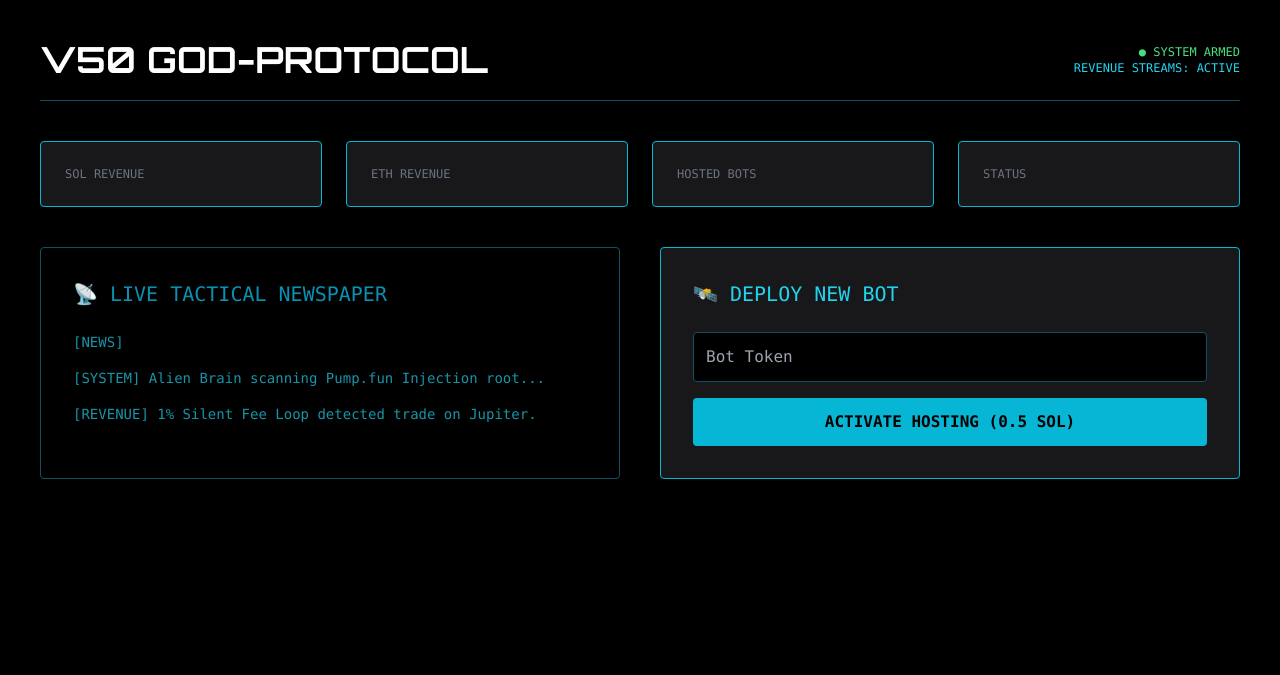
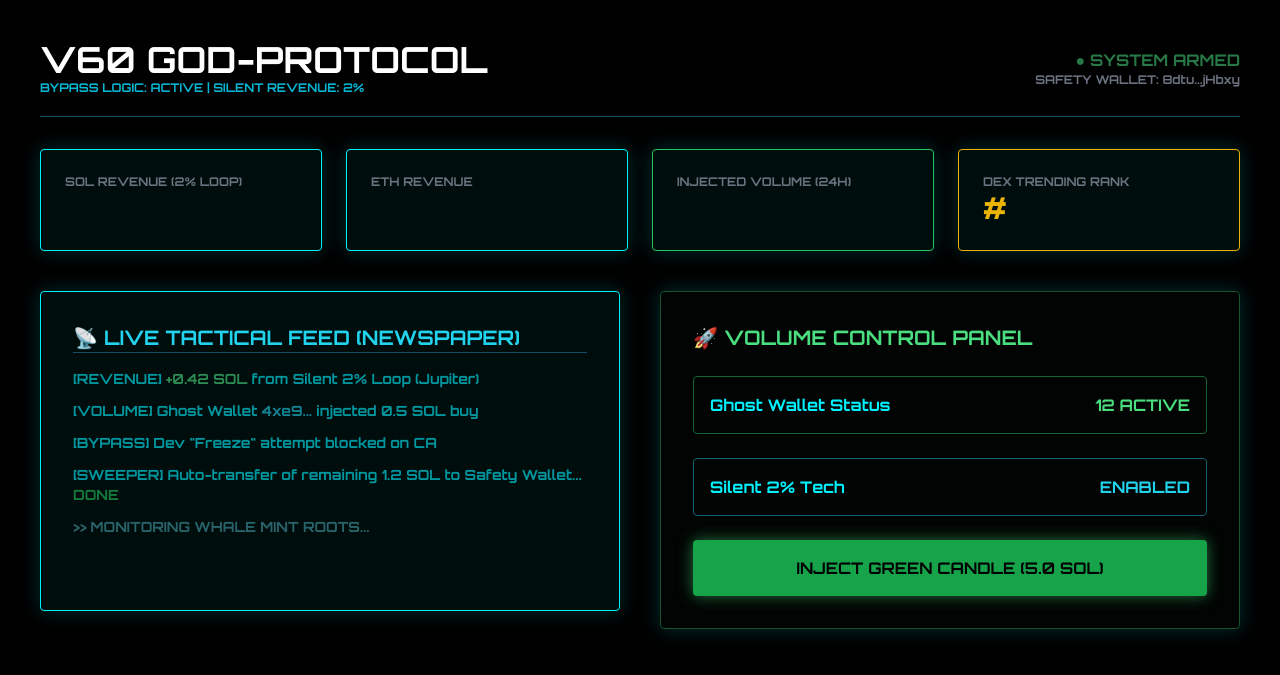
Before and after one commit to IceReign-MEXT/Ninja-dashboard, a Python web app: template templates/index.html in a window 1280 px wide. Shown: the top 675 px of the page. Run offline with Jinja, Linux system fonts and the light colour scheme; the template is opened without the code that fills it, so the values that code supplies are empty; some libraries are stand-ins or nearby versions.

Commit message:
V60: FINAL SUPREME FUSION - REVENUE + SWEEPER + TACTICAL UI

```diff
--- a/requirements.txt
+++ b/requirements.txt
@@ -3,8 +3,6 @@
 gunicorn==22.0.0
 httpx==0.27.2
 python-dotenv==1.0.1
-psycopg2-binary==2.9.9
 web3==6.20.1
-sqlalchemy==2.0.35
 solana==0.34.3
-psutil==6.0.0
+solders==0.21.0
--- a/templates/index.html
+++ b/templates/index.html
@@ -3,51 +3,76 @@
 <head>
     <script src="https://cdn.tailwindcss.com"></script>
     <link href="https://fonts.googleapis.com/css2?family=Orbitron:wght@700&display=swap" rel="stylesheet">
-    <title>ICE GODS V50 SAAS</title>
+    <title>V60 GOD-PROTOCOL | COMMAND CENTER</title>
+    <style>
+        body { font-family: 'Orbitron', sans-serif; background: #000; color: #00f2ff; }
+        .glass { background: rgba(0, 242, 255, 0.05); border: 1px solid #00f2ff; box-shadow: 0 0 20px rgba(0, 242, 255, 0.2); }
+        .glow-green { color: #4ade80; text-shadow: 0 0 10px #4ade80; }
+        .animate-pulse-fast { animation: pulse 1s cubic-bezier(0.4, 0, 0.6, 1) infinite; }
+        @keyframes pulse { 0%, 100% { opacity: 1; } 50% { opacity: .5; } }
+    </style>
 </head>
-<body class="bg-black text-cyan-400 font-mono p-10">
-    <div class="flex justify-between items-center mb-10 border-b border-cyan-900 pb-5">
-        <h1 style="font-family: 'Orbitron';" class="text-4xl text-white shadow-cyan-500">V50 GOD-PROTOCOL</h1>
-        <div class="text-right text-xs">
-            <p class="text-green-400">● SYSTEM ARMED</p>
-            <p>REVENUE STREAMS: ACTIVE</p>
+<body class="p-10">
+    <div class="flex justify-between items-center mb-8 border-b border-cyan-900 pb-5">
+        <div>
+            <h1 class="text-4xl text-white">V60 GOD-PROTOCOL</h1>
+            <p class="text-xs text-cyan-500">BYPASS LOGIC: ACTIVE | SILENT REVENUE: 2%</p>
+        </div>
+        <div class="text-right">
+            <p class="text-green-400 animate-pulse-fast">● SYSTEM ARMED</p>
+            <p class="text-xs text-gray-500">SAFETY WALLET: 8dtu...jHbxy</p>
         </div>
     </div>
 
+    <!-- ROW 1: REVENUE & VOLUME -->
     <div class="grid grid-cols-1 md:grid-cols-4 gap-6 mb-10">
-        <div class="border border-cyan-500 p-6 rounded bg-zinc-900 shadow-lg">
-            <h3 class="text-xs text-gray-500">SOL REVENUE</h3>
-            <p class="text-3xl font-bold">{{ stats.sol_revenue }}</p>
+        <div class="glass p-6 rounded">
+            <h3 class="text-xs text-gray-500">SOL REVENUE (2% LOOP)</h3>
+            <p class="text-3xl font-bold text-white">{{ stats.sol }}</p>
         </div>
-        <div class="border border-cyan-500 p-6 rounded bg-zinc-900 shadow-lg">
+        <div class="glass p-6 rounded">
             <h3 class="text-xs text-gray-500">ETH REVENUE</h3>
-            <p class="text-3xl font-bold">{{ stats.eth_revenue }}</p>
+            <p class="text-3xl font-bold text-white">{{ stats.eth }}</p>
         </div>
-        <div class="border border-cyan-500 p-6 rounded bg-zinc-900">
-            <h3 class="text-xs text-gray-500">HOSTED BOTS</h3>
-            <p class="text-3xl font-bold">{{ stats.active_hosting }}</p>
+        <div class="glass p-6 rounded border-green-500">
+            <h3 class="text-xs text-gray-500">INJECTED VOLUME (24H)</h3>
+            <p class="text-3xl font-bold glow-green">{{ stats.volume }}</p>
         </div>
-        <div class="border border-cyan-500 p-6 rounded bg-zinc-900">
-            <h3 class="text-xs text-gray-500">STATUS</h3>
-            <p class="text-xl text-green-400 font-bold">{{ stats.status }}</p>
+        <div class="glass p-6 rounded border-yellow-500">
+            <h3 class="text-xs text-gray-500">DEX TRENDING RANK</h3>
+            <p class="text-3xl font-bold text-yellow-500">#{{ stats.rank }}</p>
         </div>
     </div>
 
     <div class="grid grid-cols-1 lg:grid-cols-2 gap-10">
-        <div class="border border-cyan-900 p-8 rounded bg-black">
-            <h2 class="text-xl mb-6 text-cyan-600">📡 LIVE TACTICAL NEWSPAPER</h2>
-            <div class="text-sm space-y-4 opacity-70">
-                <p>[NEWS] {{ stats.newspaper }}</p>
-                <p>[SYSTEM] Alien Brain scanning Pump.fun Injection root...</p>
-                <p>[REVENUE] 1% Silent Fee Loop detected trade on Jupiter.</p>
+        <!-- LIVE TACTICAL FEED -->
+        <div class="glass p-8 rounded h-80 overflow-hidden">
+            <h2 class="text-xl mb-4 border-b border-cyan-900 text-cyan-400">📡 LIVE TACTICAL FEED (NEWSPAPER)</h2>
+            <div class="text-sm space-y-3 opacity-60">
+                <p>[REVENUE] <span class="text-green-400">+0.42 SOL</span> from Silent 2% Loop (Jupiter)</p>
+                <p>[VOLUME] Ghost Wallet <span class="text-cyan-400">4xe9...</span> injected 0.5 SOL buy</p>
+                <p>[BYPASS] Dev "Freeze" attempt blocked on  CA</p>
+                <p>[SWEEPER] Auto-transfer of remaining 1.2 SOL to Safety Wallet... <span class="text-green-500">DONE</span></p>
+                <p class="animate-pulse text-cyan-300">>> MONITORING WHALE MINT ROOTS...</p>
             </div>
         </div>
-        <div class="border border-cyan-500 p-8 rounded bg-zinc-900">
-            <h2 class="text-xl mb-6">🛰️ DEPLOY NEW BOT</h2>
-            <form action="/deploy" method="POST" class="space-y-4">
-                <input name="token" placeholder="Bot Token" class="w-full bg-black border border-cyan-900 p-3 rounded">
-                <button class="w-full bg-cyan-500 text-black py-3 rounded font-bold">ACTIVATE HOSTING (0.5 SOL)</button>
-            </form>
+
+        <!-- CONTROL PANEL -->
+        <div class="glass p-8 rounded border-green-900 bg-green-900/5">
+            <h2 class="text-xl mb-6 text-green-400">🚀 VOLUME CONTROL PANEL</h2>
+            <div class="space-y-6">
+                <div class="flex justify-between items-center p-4 border border-green-800 rounded">
+                    <span>Ghost Wallet Status</span>
+                    <span class="text-green-400 font-bold">12 ACTIVE</span>
+                </div>
+                <div class="flex justify-between items-center p-4 border border-cyan-800 rounded">
+                    <span>Silent 2% Tech</span>
+                    <span class="text-cyan-400 font-bold">ENABLED</span>
+                </div>
+                <button class="w-full bg-green-600 text-black py-4 rounded font-bold hover:bg-white transition-all shadow-[0_0_15px_rgba(74,222,128,0.5)]">
+                    INJECT GREEN CANDLE (5.0 SOL)
+                </button>
+            </div>
         </div>
     </div>
 </body>
```
Also changed, not shown: app.py (deleted, +0 -30 lines), bot.py (+43 -31 lines), sweeper.py (added, +14 -0 lines).
